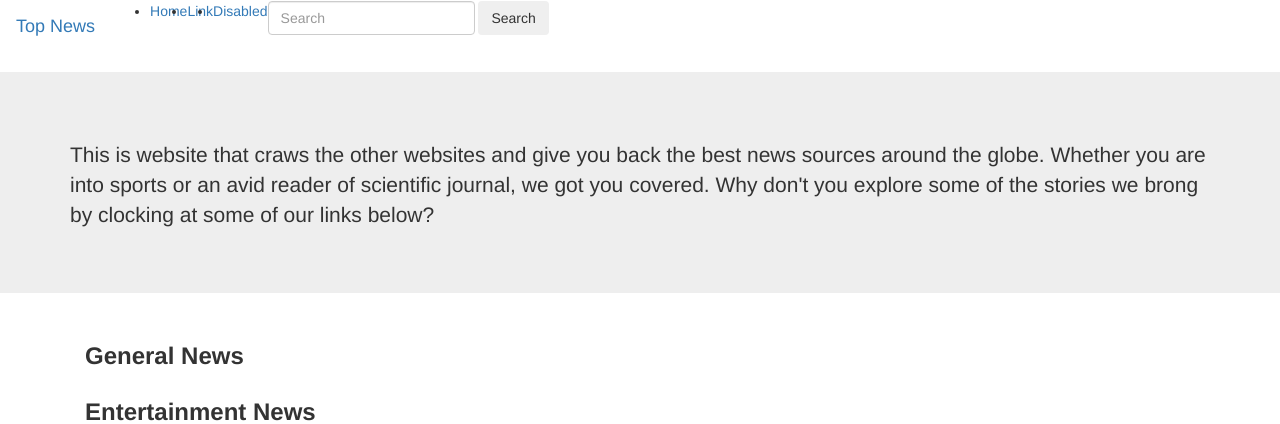
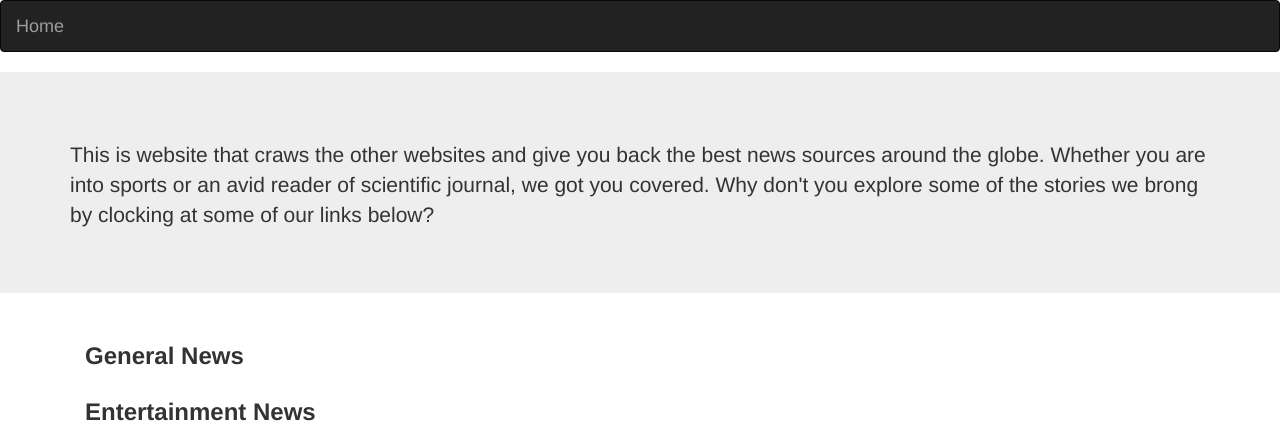
Before and after one commit to GabrielOduori/News-Highlight, a Flask app: template app/templates/index.html in a window 1280 px wide. Shown: the top 424 px of the page. Run offline with Flask 2, Linux system fonts and the light colour scheme; the template is opened without the code that fills it, so the values that code supplies are empty; some libraries are stand-ins or nearby versions.

Commit message:
The macro.html file was a little problematic and so decided to remove it for now. The navbar only has the basic button for taking the user back to the homepage

```diff
--- a/app/templates/navbar.html
+++ b/app/templates/navbar.html
@@ -1,29 +1,5 @@
-<!-- Fixed navbar -->
-<!-- <nav class="navbar navbar-expand-md navbar-dark fixed-top bg-dark">
-    <a class="navbar-brand" href="#">Fixed navbar</a>
-    <button class="navbar-toggler" type="button" data-toggle="collapse" data-target="#navbarCollapse" aria-controls="navbarCollapse" aria-expanded="false" aria-label="Toggle navigation">
-      <span class="navbar-toggler-icon"></span>
-    </button>
-    <div class="collapse navbar-collapse" id="navbarCollapse">
-      <ul class="navbar-nav mr-auto">
-        <li class="nav-item active">
-          <a class="nav-link" href="#">Home <span class="sr-only">(current)</span></a>
-        </li>
-        <li class="nav-item">
-          <a class="nav-link" href="#">Link</a>
-        </li>
-        <li class="nav-item">
-          <a class="nav-link disabled" href="#" tabindex="-1" aria-disabled="true">Disabled</a>
-        </li>
-      </ul>
-      <form class="form-inline mt-2 mt-md-0">
-        <input class="form-control mr-sm-2" type="text" placeholder="Search" aria-label="Search">
-        <button class="btn btn-outline-success my-2 my-sm-0" type="submit">Search</button>
-      </form>
-    </div>
-  </nav> -->
 
-  <!-- <div class="navbar navbar-inverse" role="navigation">
+  <div class="navbar navbar-inverse" role="navigation">
     <div class="container-fluid">
         <div class="navbar-header">
             <button type="button" class="navbar-toggle" data-toggle="collapse" data-target=".navbar-collapse">
@@ -32,53 +8,12 @@
               <span class="icon-bar"></span>
               <span class="icon-bar"></span>
             </button>
-            <a class="navbar-brand" href="/"> Top News </a>
+            <a class="navbar-brand" href="/">Home </a>
         </div>
-        <div class="navbar-collapse collapse">
+        <!-- <div class="navbar-collapse collapse">
             <ul class="nav navbar-nav">
-                <li><a href="/">Home</a></li>
-        </div>
+                <li><a href="/articles">A</a></li>
+        </div> -->
 
     </div>
-</div> -->
-
- <!-- Bootstrap core CSS -->
- <link href="/docs/4.3/dist/css/bootstrap.min.css" rel="stylesheet" integrity="sha384-ggOyR0iXCbMQv3Xipma34MD+dH/1fQ784/j6cY/iJTQUOhcWr7x9JvoRxT2MZw1T" crossorigin="anonymous">
-
-
- <!-- Custom styles for this template -->
- <link href="jumbotron.css" rel="stylesheet">
-</head>
-<body>
- <nav class="navbar navbar-expand-md navbar-dark fixed-top bg-dark">
-<a class="navbar-brand" href="#">Top News</a>
-<!-- <button class="navbar-toggler" type="button" data-toggle="collapse" data-target="#navbarsExampleDefault" aria-controls="navbarsExampleDefault" aria-expanded="false" aria-label="Toggle navigation"> -->
- <span class="navbar-toggler-icon"></span>
-</button>
-
-<div class="collapse navbar-collapse" id="navbarsExampleDefault">
- <ul class="navbar-nav mr-auto">
-   <li class="nav-item active">
-     <a class="nav-link" href="#">Home <span class="sr-only">(current)</span></a>
-   </li>
-   <li class="nav-item">
-     <a class="nav-link" href="#">Link</a>
-   </li>
-   <li class="nav-item">
-     <a class="nav-link disabled" href="#">Disabled</a>
-   </li>
-   <!-- <li class="nav-item dropdown">
-     <a class="nav-link dropdown-toggle" href="#" id="dropdown01" data-toggle="dropdown" aria-haspopup="true" aria-expanded="false">Dropdown</a>
-     <div class="dropdown-menu" aria-labelledby="dropdown01">
-       <a class="dropdown-item" href="#">Action</a>
-       <a class="dropdown-item" href="#">Another action</a>
-       <a class="dropdown-item" href="#">Something else here</a>
-     </div>
-   </li> -->
- </ul>
- <form class="form-inline my-2 my-lg-0">
-   <input class="form-control mr-sm-2" type="text" placeholder="Search" aria-label="Search">
-   <button class="btn btn-outline-success my-2 my-sm-0" type="submit">Search</button>
- </form>
 </div>
-</nav>
```
Also changed, not shown: app/templates/macros.html (deleted, +0 -31 lines).
